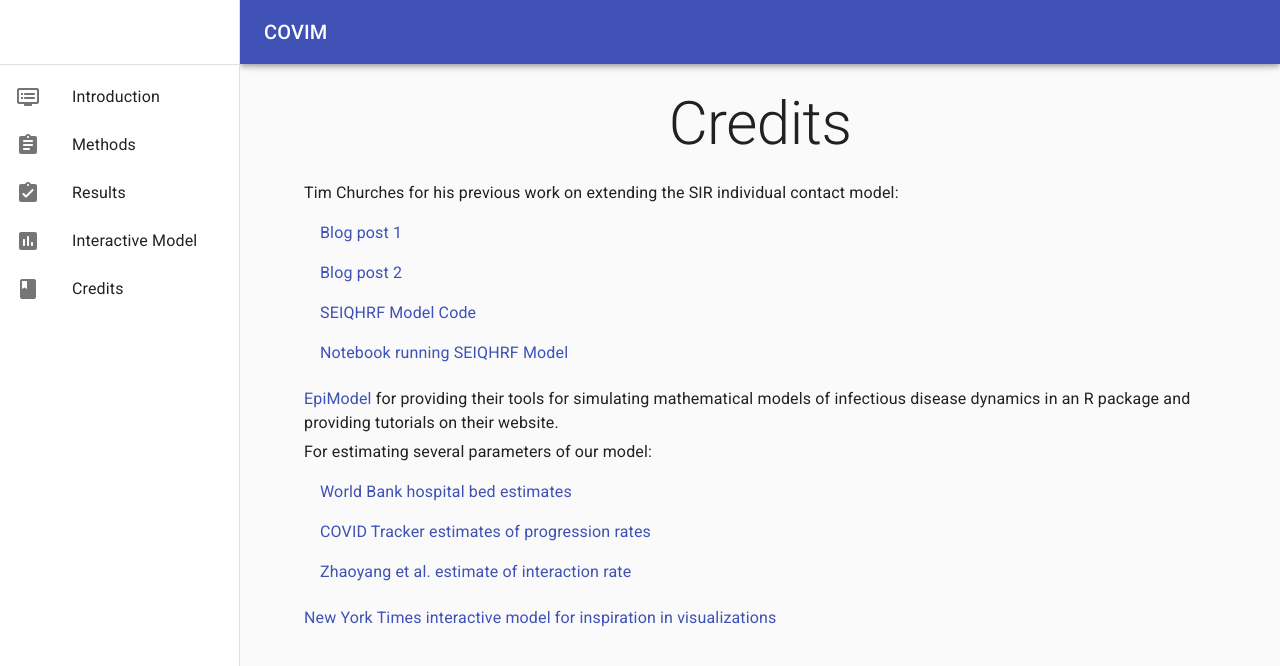
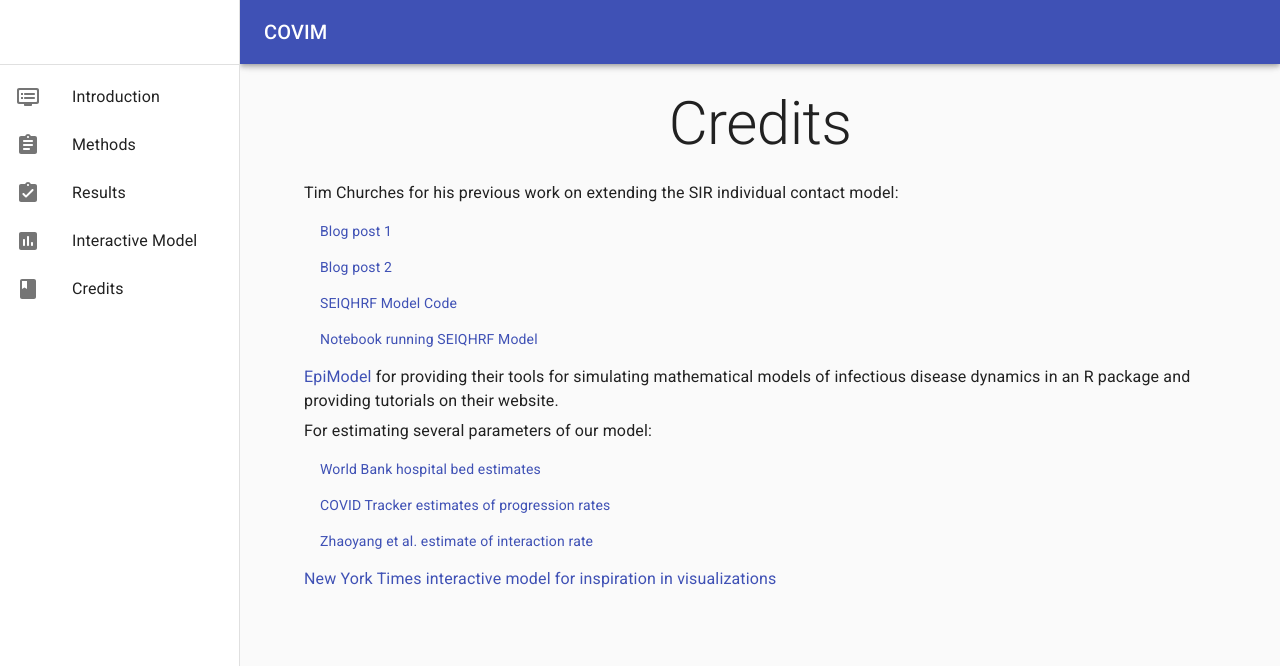
Before and after one commit to uvafan/MMM_Final_Project, a React (Create React App) app in the folder viz/: page /credits in a window 1280 px wide. Shown: the top 666 px of the page. Built offline with nearby package versions, Linux system fonts and the light colour scheme.

Commit message:
git fix angery compiler

```diff
--- a/viz/src/Credits.js
+++ b/viz/src/Credits.js
@@ -14,9 +14,10 @@ const Credits = () => {
       <Typography variant="h2" className={classes.titleClasses} gutterBottom>
         Credits
       </Typography>
-      <Typography variant="body1" gutterBottom>
+      <Typography variant="body1">
         Tim Churches for his previous work on extending the SIR individual
         contact model:
+      </Typography>
       <List>
         <ListItem>
           <Link href="https://timchurches.github.io/blog/posts/2020-03-10-modelling-the-effects-of-public-health-interventions-on-covid-19-transmission-part-1/">
@@ -39,14 +40,14 @@ const Credits = () => {
           </Link>
         </ListItem>
       </List>
-      </Typography>
       <Typography variant="body1" gutterBottom>
         <Link href="https://www.epimodel.org/"> EpiModel </Link> for providing
         their tools for simulating mathematical models of infectious disease
         dynamics in an R package and providing tutorials on their website.
       </Typography>
-      <Typography variant="body1" gutterBottom>
+      <Typography variant="body1" >
         For estimating several parameters of our model:
+      </Typography>
       <List>
         <ListItem>
           <Link href="https://data.worldbank.org/indicator/SH.MED.BEDS.ZS">
@@ -64,7 +65,6 @@ const Credits = () => {
           </Link>
         </ListItem>
       </List>
-      </Typography>
       <Typography variant="body1" gutterBottom>
         <Link href="https://www.nytimes.com/interactive/2020/03/25/opinion/coronavirus-trump-reopen-america.html">
           New York Times interactive model for inspiration in visualizations
```
Lines whose indentation alone changed are shown as unchanged.
